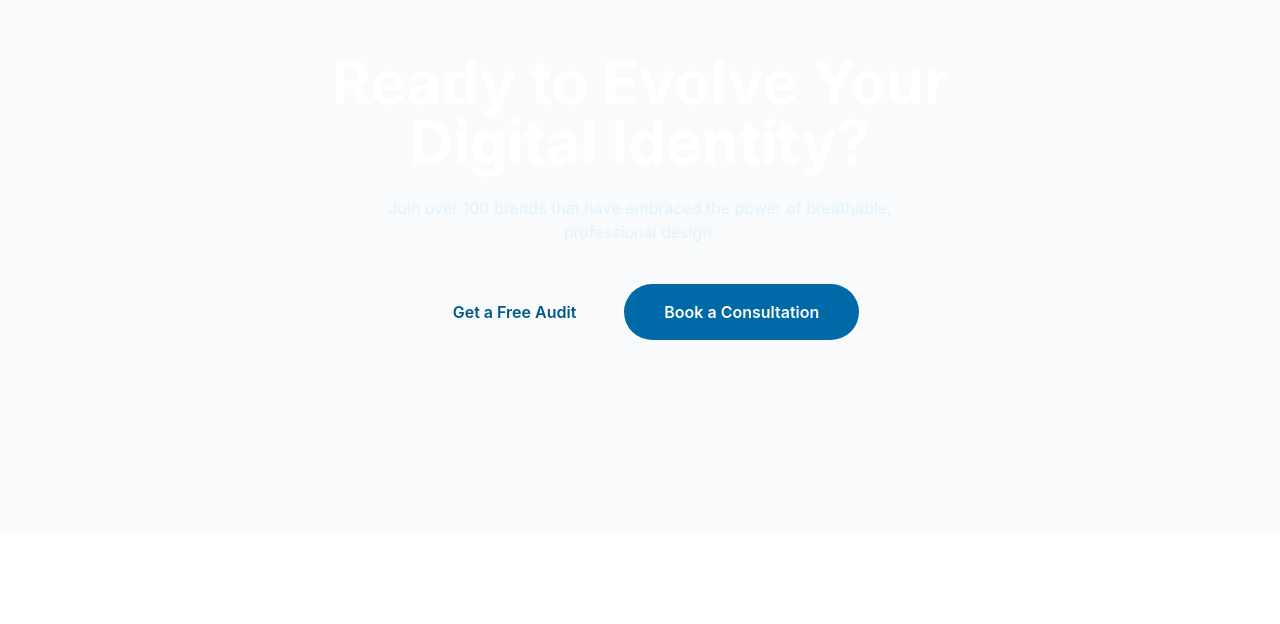
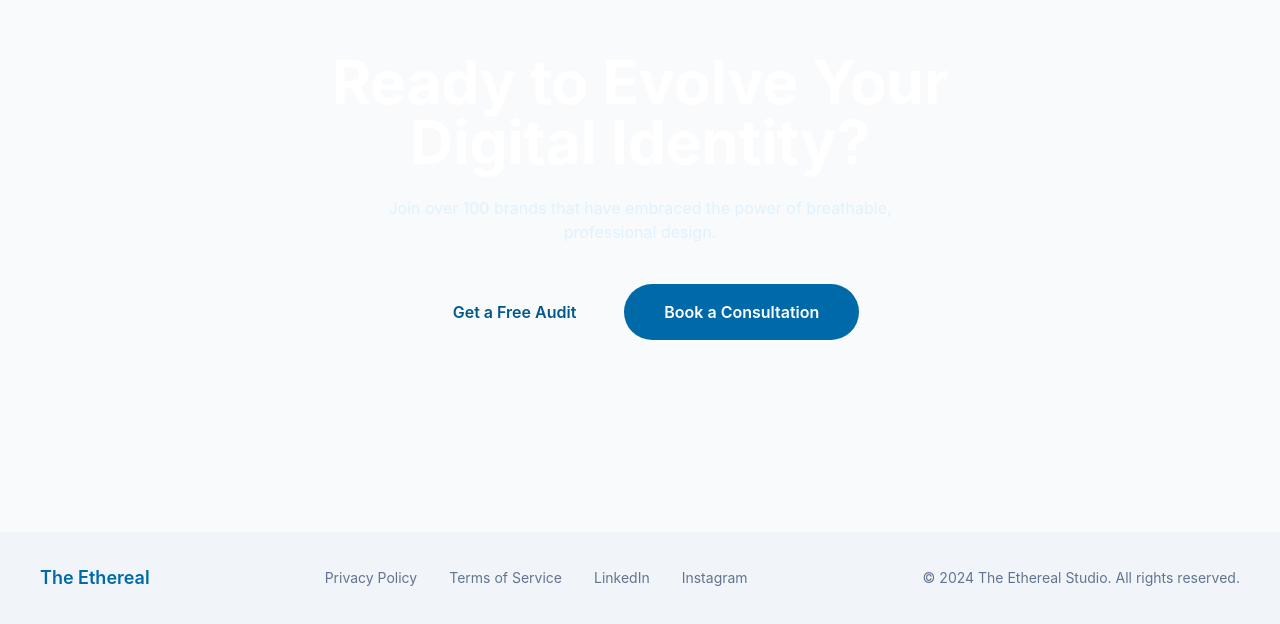
Before and after one commit to abdulahad-komron/My-First-Repository, a website: page src/home.html in a window 1280 px wide. Shown: the part 2992-3616 px from the top of the page. Before the commit the page ends 3524 px from the top, so only its background shows below. Drawn offline with Linux system fonts and the light colour scheme.

Commit message:
Added new section (footer)

```diff
--- a/src/home.html
+++ b/src/home.html
@@ -394,5 +394,35 @@
         </div>
       </section>
     </main>
+    <footer class="flex items-center justify-between px-10 py-8 bg-slate-100">
+      <span class="text-lg font-semibold text-sky-700">The Ethereal</span>
+
+      <nav class="flex gap-8">
+        <a
+          href="#"
+          class="text-sm text-slate-500 transition duration-300 hover:text-sky-500 active:text-sky-900"
+          >Privacy Policy</a
+        >
+        <a
+          href="#"
+          class="text-sm text-slate-500 transition duration-300 hover:text-sky-500 active:text-sky-900"
+          >Terms of Service</a
+        >
+        <a
+          href="#"
+          class="text-sm text-slate-500 transition duration-300 hover:text-sky-500 active:text-sky-900"
+          >LinkedIn</a
+        >
+        <a
+          href="#"
+          class="text-sm text-slate-500 transition duration-300 hover:text-sky-500 active:text-sky-900"
+          >Instagram</a
+        >
+      </nav>
+
+      <p class="text-sm text-slate-500">
+        © 2024 The Ethereal Studio. All rights reserved.
+      </p>
+    </footer>
   </body>
 </html>
```
